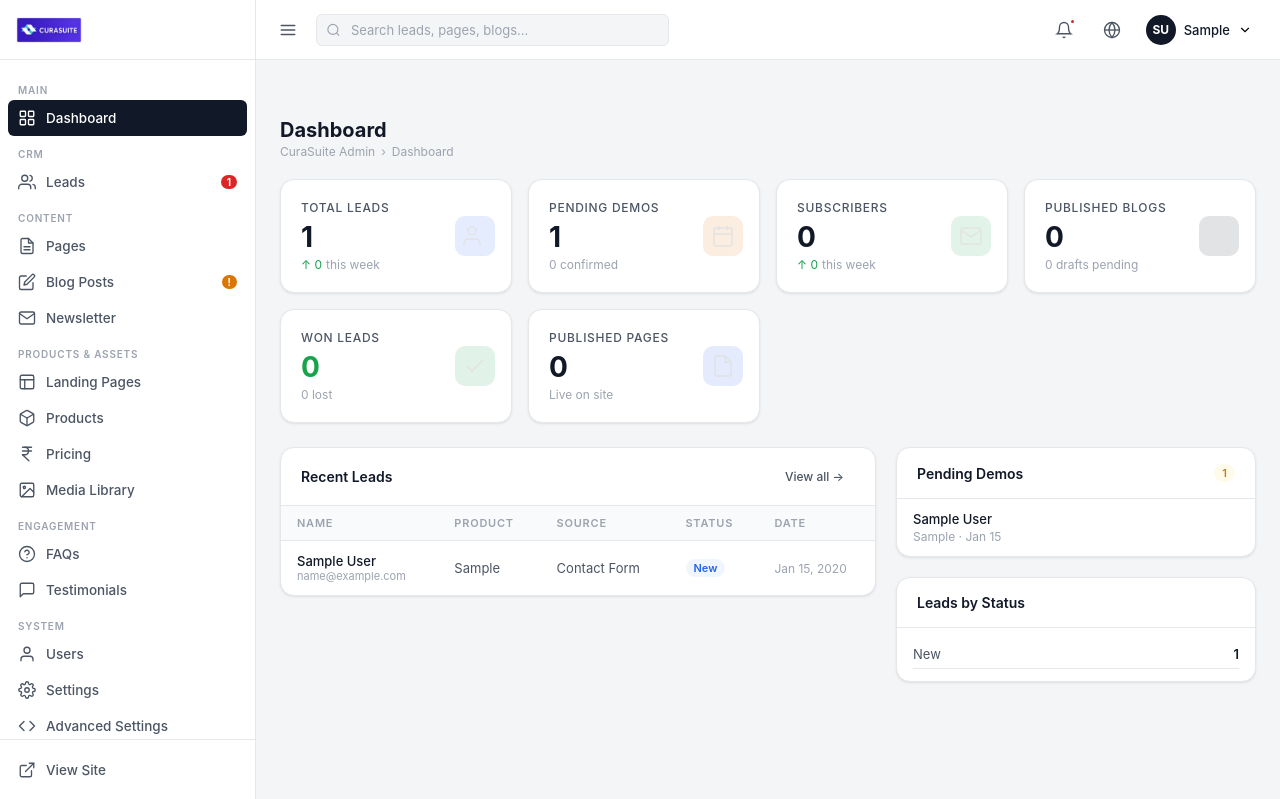
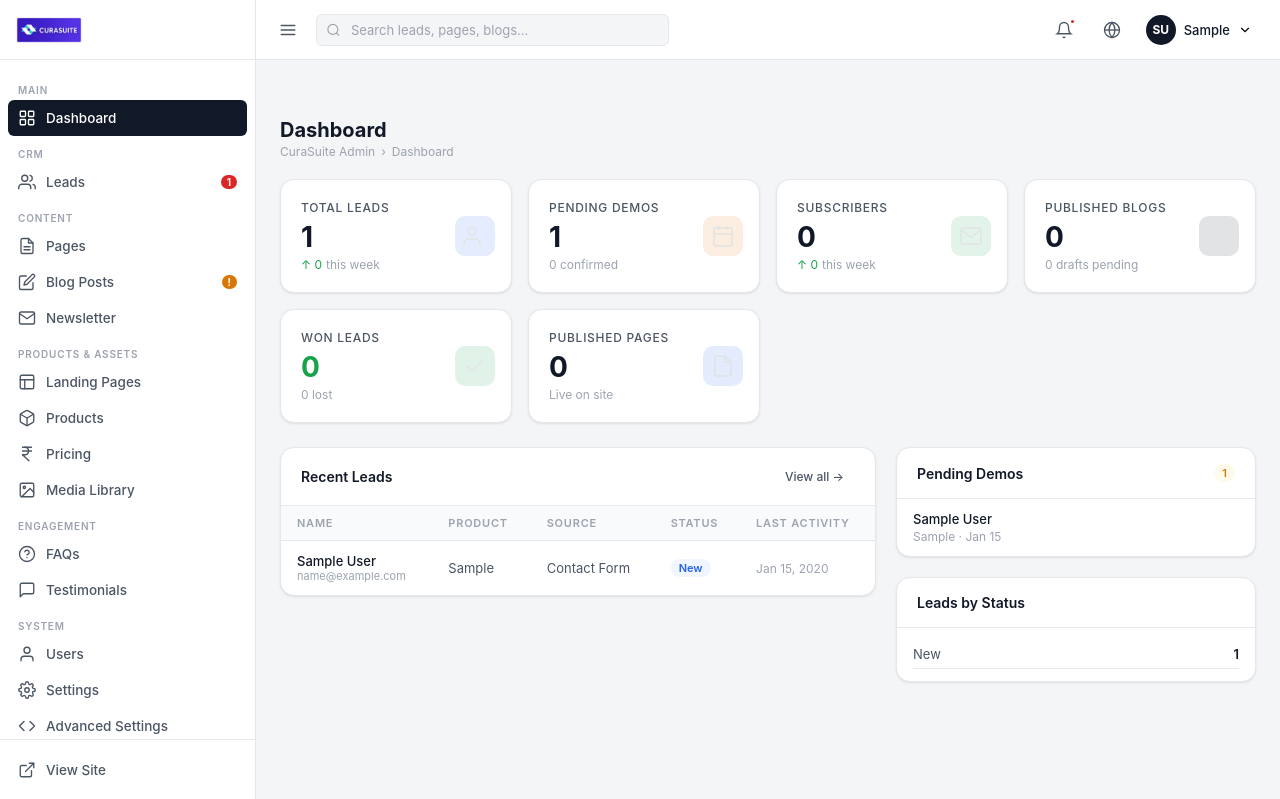
Before and after one commit to phoneixriseinteractive/curasuite_website, a Django app: page /manage/ in a window 1280 px wide. Shown: the top 799 px of the page. Run offline with Django 5.2, Linux system fonts and the light colour scheme; a user stored in the database is signed in; tables that the repository leaves empty hold one stand-in row (values such as "Sample post"); data that the repository does not hold is empty.

Commit message:
Fixed for submission glitch.

```diff
--- a/apps/admin_panel/selectors.py
+++ b/apps/admin_panel/selectors.py
@@ -56,7 +56,11 @@ def get_dashboard_stats() -> dict:
 
 def get_recent_leads(limit: int = 8):
     from apps.crm.models import Lead
-    return Lead.objects.select_related("assigned_to").order_by("-created_at")[:limit]
+    # -updated_at, not -created_at: capture_lead() merges a resubmission (same
+    # phone/email) into the existing Lead rather than creating a new row, so
+    # sorting by created_at alone would leave a just-resubmitted lead stuck
+    # wherever it was first created instead of surfacing it as "recent".
+    return Lead.objects.select_related("assigned_to").order_by("-updated_at")[:limit]
 
 
 def get_recent_demo_requests(limit: int = 5):
--- a/apps/admin_panel/views.py
+++ b/apps/admin_panel/views.py
@@ -161,7 +161,11 @@ def dashboard(request):
 @admin_required
 def crm_leads(request):
     from apps.crm.models import Lead
-    qs = Lead.objects.select_related("assigned_to").order_by("-created_at")
+    # -updated_at, not -created_at: capture_lead() merges a resubmission (same
+    # phone/email) into the existing Lead rather than creating a new row, so
+    # sorting by created_at alone would leave a just-resubmitted lead stuck
+    # wherever it was first created instead of surfacing it at the top.
+    qs = Lead.objects.select_related("assigned_to").order_by("-updated_at")
     status = request.GET.get("status", "")
     search = request.GET.get("q", "").strip()
     if status: qs = qs.filter(status=status)
--- a/apps/crm/selectors.py
+++ b/apps/crm/selectors.py
@@ -13,7 +13,11 @@ def get_all_leads(status: str = None) -> QuerySet:
     return qs
 
 def get_recent_leads(limit: int = 20) -> QuerySet:
-    return Lead.objects.select_related("assigned_to").order_by("-created_at")[:limit]
+    # -updated_at, not -created_at: capture_lead() merges a resubmission (same
+    # phone/email) into the existing Lead rather than creating a new row, so
+    # sorting by created_at alone would leave a just-resubmitted lead stuck
+    # wherever it was first created instead of surfacing it as "recent".
+    return Lead.objects.select_related("assigned_to").order_by("-updated_at")[:limit]
 
 def get_pending_demos() -> QuerySet:
     return DemoRequest.objects.filter(
--- a/templates/admin_panel/crm/leads.html
+++ b/templates/admin_panel/crm/leads.html
@@ -31,7 +31,7 @@
   <div class="adm-table-wrap">
     {% if leads %}
     <table class="adm-table">
-      <thead><tr><th>Lead</th><th>Organisation</th><th>Product</th><th>Source</th><th>Status</th><th>Score</th><th>Date</th><th>Actions</th></tr></thead>
+      <thead><tr><th>Lead</th><th>Organisation</th><th>Product</th><th>Source</th><th>Status</th><th>Score</th><th>Last Activity</th><th>Actions</th></tr></thead>
       <tbody>
         {% for lead in leads %}
         <tr>
@@ -44,7 +44,7 @@
           <td style="font-size:12px;color:var(--adm-text-secondary);">{{ lead.get_source_display }}</td>
           <td>{% status_badge lead.status %}</td>
           <td style="color:var(--adm-text-secondary);">{{ lead.score }}</td>
-          <td style="font-size:12px;color:var(--adm-text-muted);white-space:nowrap;">{{ lead.created_at|date:"M j, Y" }}</td>
+          <td style="font-size:12px;color:var(--adm-text-muted);white-space:nowrap;">{{ lead.updated_at|date:"M j, Y" }}</td>
           <td>
             <a href="{% url 'admin_panel:crm_lead_detail' lead.pk %}" class="adm-btn adm-btn-secondary" style="padding:4px 10px;font-size:12px;">
               View →
--- a/templates/admin_panel/dashboard/index.html
+++ b/templates/admin_panel/dashboard/index.html
@@ -94,7 +94,7 @@
             <th>Product</th>
             <th>Source</th>
             <th>Status</th>
-            <th>Date</th>
+            <th>Last Activity</th>
           </tr>
         </thead>
         <tbody>
@@ -107,7 +107,7 @@
             <td style="color:var(--adm-text-secondary);">{{ lead.product_interest|default:"—" }}</td>
             <td style="color:var(--adm-text-secondary);">{{ lead.get_source_display }}</td>
             <td>{% status_badge lead.status %}</td>
-            <td style="color:var(--adm-text-muted);font-size:12px;white-space:nowrap;">{{ lead.created_at|date:"M j, Y" }}</td>
+            <td style="color:var(--adm-text-muted);font-size:12px;white-space:nowrap;">{{ lead.updated_at|date:"M j, Y" }}</td>
           </tr>
           {% endfor %}
         </tbody>
```
